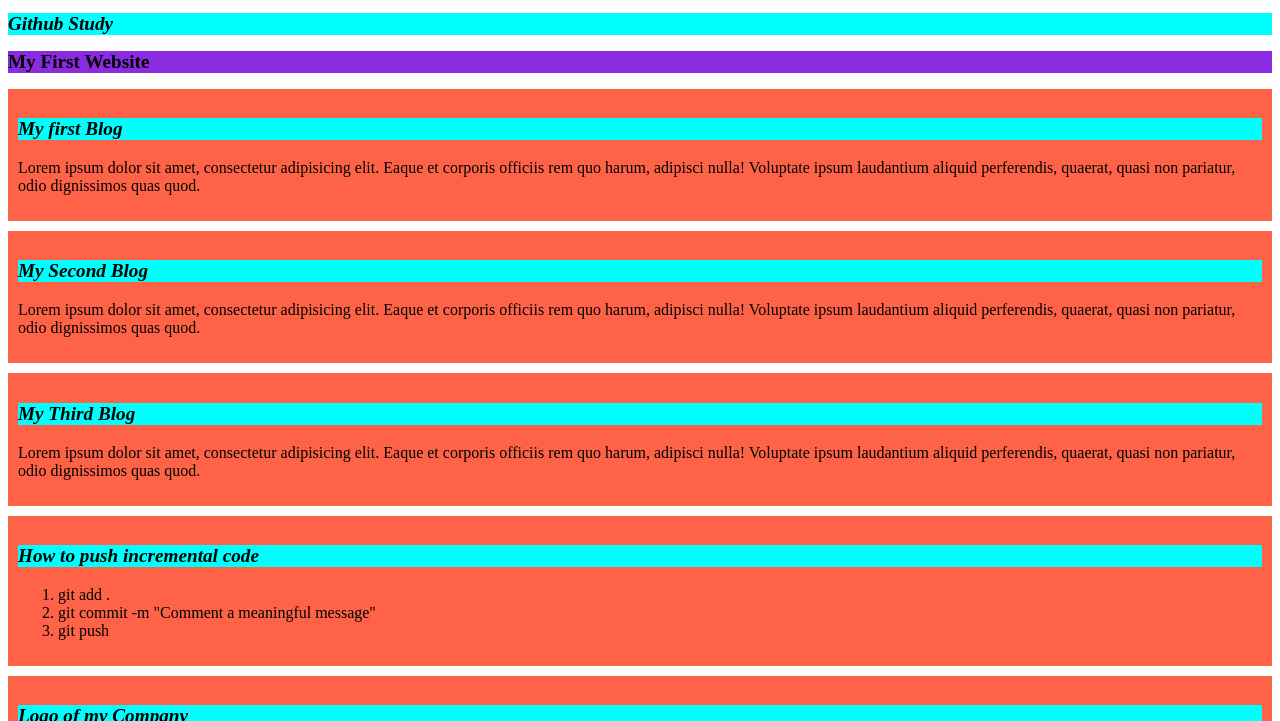
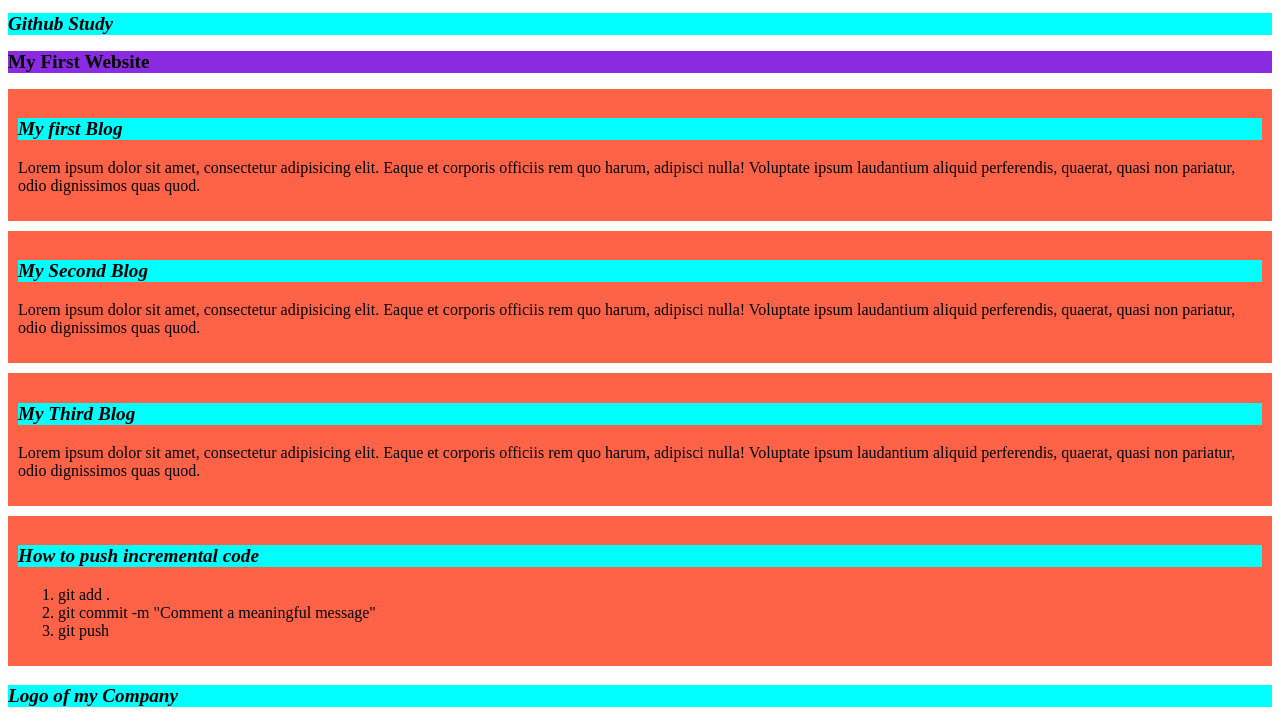
Before and after one commit to Jubayer-Khan7/my-simple-website, a plain HTML site: page index.html in a window 1280 px wide. Shown: the top 721 px of the page. Drawn offline with Linux system fonts and the light colour scheme.

Commit message:
some changes made

```diff
--- a/Styles/blog.css
+++ b/Styles/blog.css
@@ -9,9 +9,15 @@ h2{
     font-weight:bolder ;
     font-size: larger;
 }
-h1,h3{
+h1{
     font-size: larger;
     font-style: italic;
     font-weight: bolder;
     background-color: aqua;
 }
+h3{
+    font-size: larger;
+    font-style: italic;
+    font-weight: bolder;
+    background-color: aqua;
+}
--- a/index.html
+++ b/index.html
@@ -31,10 +31,10 @@
         <li>git push</li>
       </ol>
     </div>
-    <div>
+
         <h3>Logo of my Company</h3>
         <img src="img/logo.jpg" alt="logo of mine">
-    </div>
+
 
 
 </body>
```
